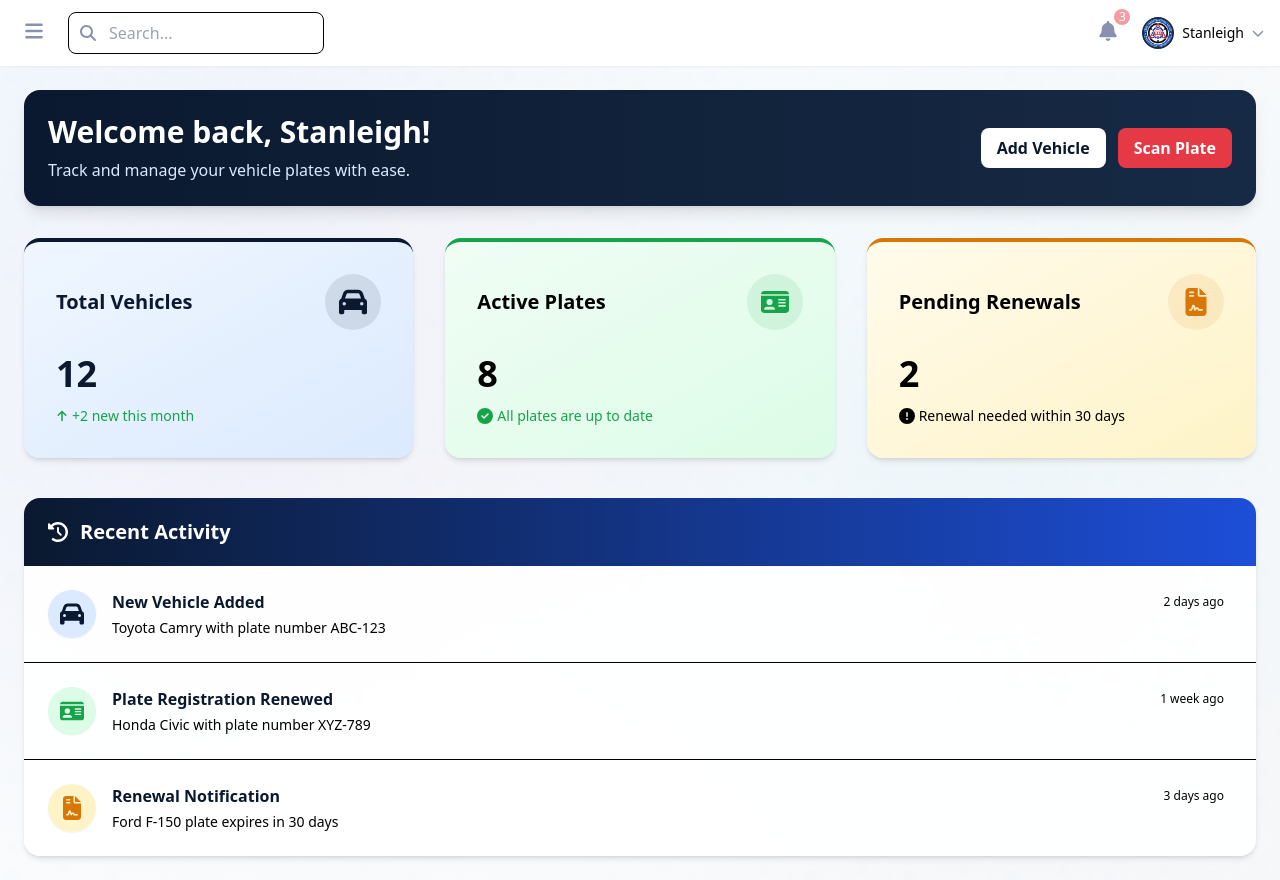
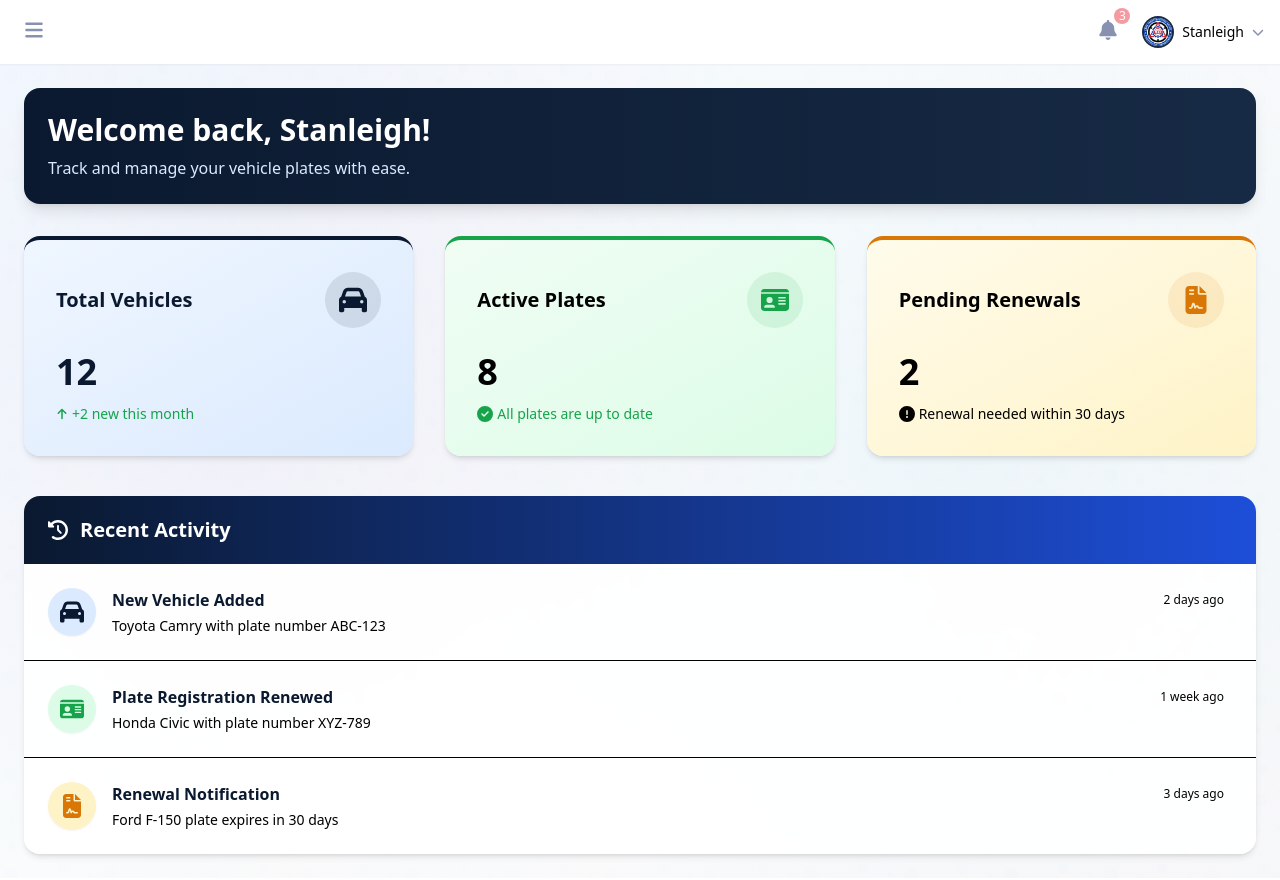
Before and after one commit to Davefgh/SmartPlate, a Vue app: page /home in a window 1280 px wide. Built offline with nearby package versions, Linux system fonts and the light colour scheme.

Commit message:
- Easy Navigation on Dashboard by Clicking the Stat Cards - Removed Search Query on the Header - Fixed Button Color on Profile View

```diff
--- a/src/components/DashboardContent.vue
+++ b/src/components/DashboardContent.vue
@@ -6,30 +6,19 @@
         class="bg-gradient-to-r from-dark-blue to-light-blue rounded-2xl p-6 mb-8 text-white shadow-lg transform transition-all duration-500 hover:scale-[1.01] hover:shadow-xl"
       >
         <div class="flex flex-col md:flex-row items-center justify-between">
-          <div class="mb-4 md:mb-0">
+          <div>
             <h1 class="text-3xl font-bold mb-2">Welcome back, {{ user.name.split(' ')[0] }}!</h1>
             <p class="text-blue-100">Track and manage your vehicle plates with ease.</p>
-          </div>
-          <div class="flex space-x-3">
-            <button
-              class="bg-white text-dark-blue font-semibold py-2 px-4 rounded-lg hover:bg-opacity-90 transition-all transform hover:-translate-y-0.5 hover:shadow-md"
-            >
-              Add Vehicle
-            </button>
-            <button
-              class="bg-red text-white font-semibold py-2 px-4 rounded-lg hover:bg-opacity-90 transition-all transform hover:-translate-y-0.5 hover:shadow-md"
-            >
-              Scan Plate
-            </button>
           </div>
         </div>
       </div>
 
       <!-- Dashboard Content -->
       <div class="grid grid-cols-1 md:grid-cols-3 gap-8 mb-10">
-        <!-- Stats Card 1 -->
+        <!-- Stats Card 1 - Vehicles -->
         <div
-          class="bg-gradient-to-br from-blue-50 to-blue-100 rounded-2xl shadow-md p-8 transform transition-all duration-300 hover:shadow-xl hover:-translate-y-2 border-t-4 border-dark-blue"
+          @click="navigateToVehicles"
+          class="bg-gradient-to-br from-blue-50 to-blue-100 rounded-2xl shadow-md p-8 transform transition-all duration-300 hover:shadow-xl hover:-translate-y-2 border-t-4 border-dark-blue cursor-pointer"
         >
           <div class="flex items-center justify-between mb-6">
             <h3 class="text-xl font-bold text-dark-blue">Total Vehicles</h3>
@@ -46,9 +35,10 @@
           </div>
         </div>
 
-        <!-- Stats Card 2 -->
+        <!-- Stats Card 2 - Plates -->
         <div
-          class="bg-gradient-to-br from-green-50 to-green-100 rounded-2xl shadow-md p-8 transform transition-all duration-300 hover:shadow-xl hover:-translate-y-2 border-t-4 border-green-600"
+          @click="navigateToPlates"
+          class="bg-gradient-to-br from-green-50 to-green-100 rounded-2xl shadow-md p-8 transform transition-all duration-300 hover:shadow-xl hover:-translate-y-2 border-t-4 border-green-600 cursor-pointer"
         >
           <div class="flex items-center justify-between mb-6">
             <h3 class="text-xl font-bold text-gray-800">Active Plates</h3>
@@ -65,9 +55,10 @@
           </div>
         </div>
 
-        <!-- Stats Card 3 -->
+        <!-- Stats Card 3 - Registration -->
         <div
-          class="bg-gradient-to-br from-amber-50 to-amber-100 rounded-2xl shadow-md p-8 transform transition-all duration-300 hover:shadow-xl hover:-translate-y-2 border-t-4 border-amber-600"
+          @click="navigateToRegistration"
+          class="bg-gradient-to-br from-amber-50 to-amber-100 rounded-2xl shadow-md p-8 transform transition-all duration-300 hover:shadow-xl hover:-translate-y-2 border-t-4 border-amber-600 cursor-pointer"
         >
           <div class="flex items-center justify-between mb-6">
             <h3 class="text-xl font-bold text-gray-800">Pending Renewals</h3>
@@ -167,6 +158,22 @@ const user = {
   email: 'stanleighmorales@gmail.com',
   avatar: '/Land_Transportation_Office.webp',
 }
+
+// Define emits
+const emit = defineEmits(['navigate'])
+
+// Navigation functions
+const navigateToVehicles = () => {
+  emit('navigate', 'Vehicles')
+}
+
+const navigateToPlates = () => {
+  emit('navigate', 'Plates')
+}
+
+const navigateToRegistration = () => {
+  emit('navigate', 'Registration')
+}
 </script>
 
 <style scoped>
--- a/src/views/HomeView.vue
+++ b/src/views/HomeView.vue
@@ -22,9 +22,27 @@ const user = {
 // Notifications (mock data)
 const notifications = ref(3)
 const notificationItems = ref([
-  { id: 1, title: 'New plate available', message: 'Your new plate is ready for pickup', time: '2 hours ago', read: false },
-  { id: 2, title: 'Registration reminder', message: 'Your vehicle registration expires in 7 days', time: '1 day ago', read: false },
-  { id: 3, title: 'System maintenance', message: 'Scheduled maintenance on Saturday', time: '3 days ago', read: true }
+  {
+    id: 1,
+    title: 'New plate available',
+    message: 'Your new plate is ready for pickup',
+    time: '2 hours ago',
+    read: false,
+  },
+  {
+    id: 2,
+    title: 'Registration reminder',
+    message: 'Your vehicle registration expires in 7 days',
+    time: '1 day ago',
+    read: false,
+  },
+  {
+    id: 3,
+    title: 'System maintenance',
+    message: 'Scheduled maintenance on Saturday',
+    time: '3 days ago',
+    read: true,
+  },
 ])
 
 // Notification dropdown state
@@ -241,8 +259,8 @@ onUnmounted(() => {
       <!-- Header -->
       <header class="bg-white shadow-sm sticky top-0 z-10">
         <div class="flex items-center justify-between px-4 py-3">
-          <!-- Left: Menu Toggle & Search -->
-          <div class="flex items-center space-x-4">
+          <!-- Left: Menu Toggle -->
+          <div class="flex items-center">
             <button
               id="sidebar-toggle"
               class="p-2 rounded-lg text-gray hover:bg-gray-100 transition-colors duration-200 focus:outline-none"
@@ -250,17 +268,6 @@ onUnmounted(() => {
             >
               <font-awesome-icon :icon="['fas', 'bars']" class="w-5 h-5" />
             </button>
-
-            <div class="relative hidden md:block">
-              <input
-                type="text"
-                placeholder="Search..."
-                class="w-64 pl-10 pr-4 py-2 rounded-lg border border-gray-200 focus:outline-none focus:ring-2 focus:ring-dark-blue/20 transition-all"
-              />
-              <div class="absolute left-3 top-1/2 transform -translate-y-1/2 text-gray">
-                <font-awesome-icon :icon="['fas', 'search']" class="w-4 h-4" />
-              </div>
-            </div>
           </div>
 
           <!-- Right: Notifications & Profile -->
@@ -286,11 +293,13 @@ onUnmounted(() => {
                 id="notification-dropdown"
                 v-if="isNotificationDropdownOpen"
                 class="absolute right-0 mt-2 w-80 bg-white rounded-lg shadow-lg py-2 z-50 border border-gray-200 overflow-hidden"
-                style="animation: fadeIn 0.2s ease-out;"
+                style="animation: fadeIn 0.2s ease-out"
               >
                 <div class="px-4 py-2 border-b border-gray-100 flex items-center justify-between">
                   <h3 class="font-semibold text-gray-800">Notifications</h3>
-                  <span class="text-xs text-blue-600 hover:text-blue-800 cursor-pointer">Mark all as read</span>
+                  <span class="text-xs text-blue-600 hover:text-blue-800 cursor-pointer"
+                    >Mark all as read</span
+                  >
                 </div>
 
                 <div class="max-h-80 overflow-y-auto">
@@ -301,8 +310,10 @@ onUnmounted(() => {
                   <div
                     v-for="item in notificationItems"
                     :key="item.id"
-                    :class="['px-4 py-3 hover:bg-gray-50 transition-colors duration-150 cursor-pointer border-l-4',
-                             item.read ? 'border-transparent' : 'border-blue-500']"
+                    :class="[
+                      'px-4 py-3 hover:bg-gray-50 transition-colors duration-150 cursor-pointer border-l-4',
+                      item.read ? 'border-transparent' : 'border-blue-500',
+                    ]"
                   >
                     <div class="flex justify-between items-start">
                       <h4 class="font-medium text-gray-800 text-sm">{{ item.title }}</h4>
@@ -421,7 +432,7 @@ onUnmounted(() => {
       </header>
 
       <!-- Dynamic Content Component -->
-      <component :is="activeComponent" />
+      <component :is="activeComponent" @navigate="setActiveMenuItem" />
     </main>
   </div>
 </template>
--- a/src/views/ProfileView.vue
+++ b/src/views/ProfileView.vue
@@ -175,7 +175,7 @@ const goBack = () => {
                 </button>
                 <button
                   @click="toggleEditMode"
-                  class="bg-white text-gray-700 hover:bg-gray-100 font-medium py-2 px-4 rounded-lg transition-colors duration-200 flex items-center justify-center space-x-2"
+                  class="bg-black text-white hover:bg-gray-100 font-medium py-2 px-4 rounded-lg transition-colors duration-200 flex items-center justify-center space-x-2"
                 >
                   <font-awesome-icon :icon="['fas', 'times']" class="w-4 h-4" />
                   <span>Cancel</span>
```
